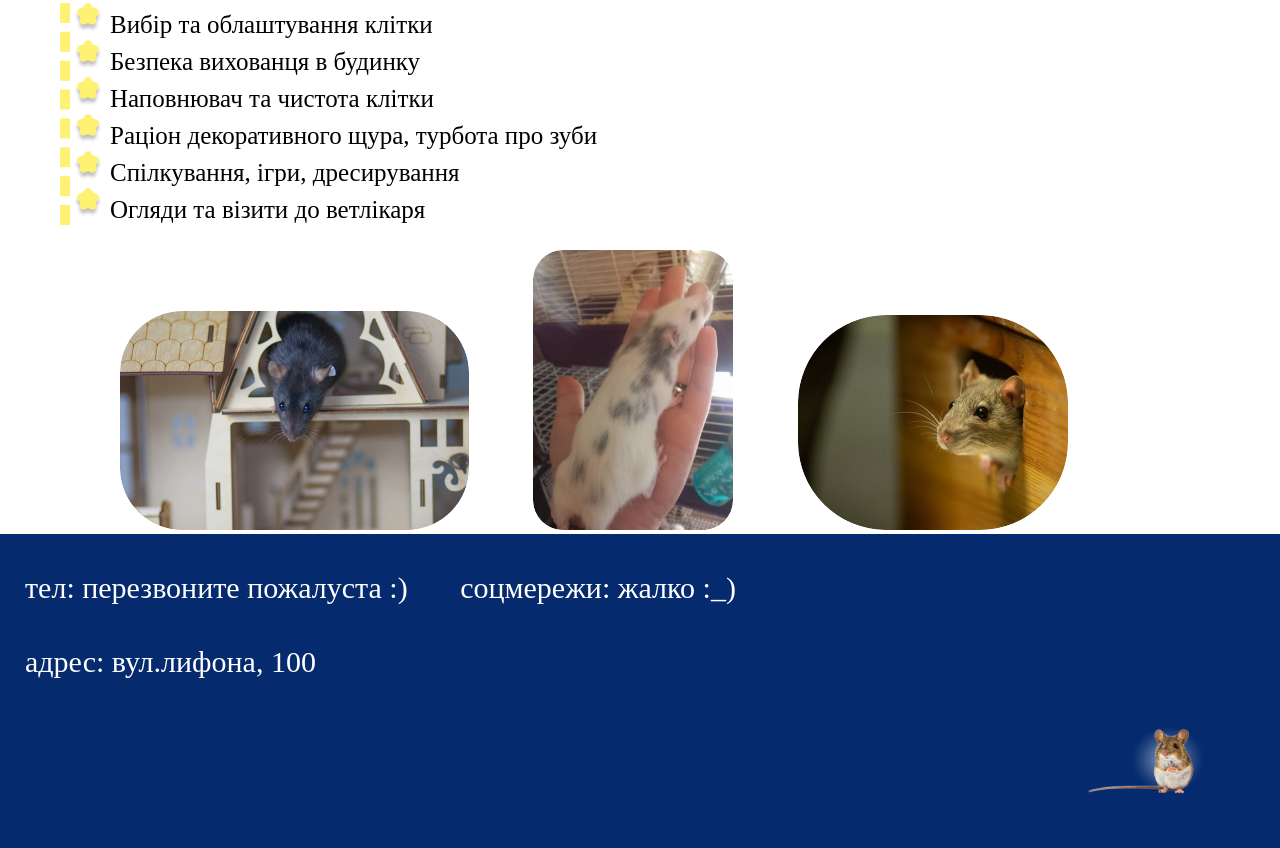
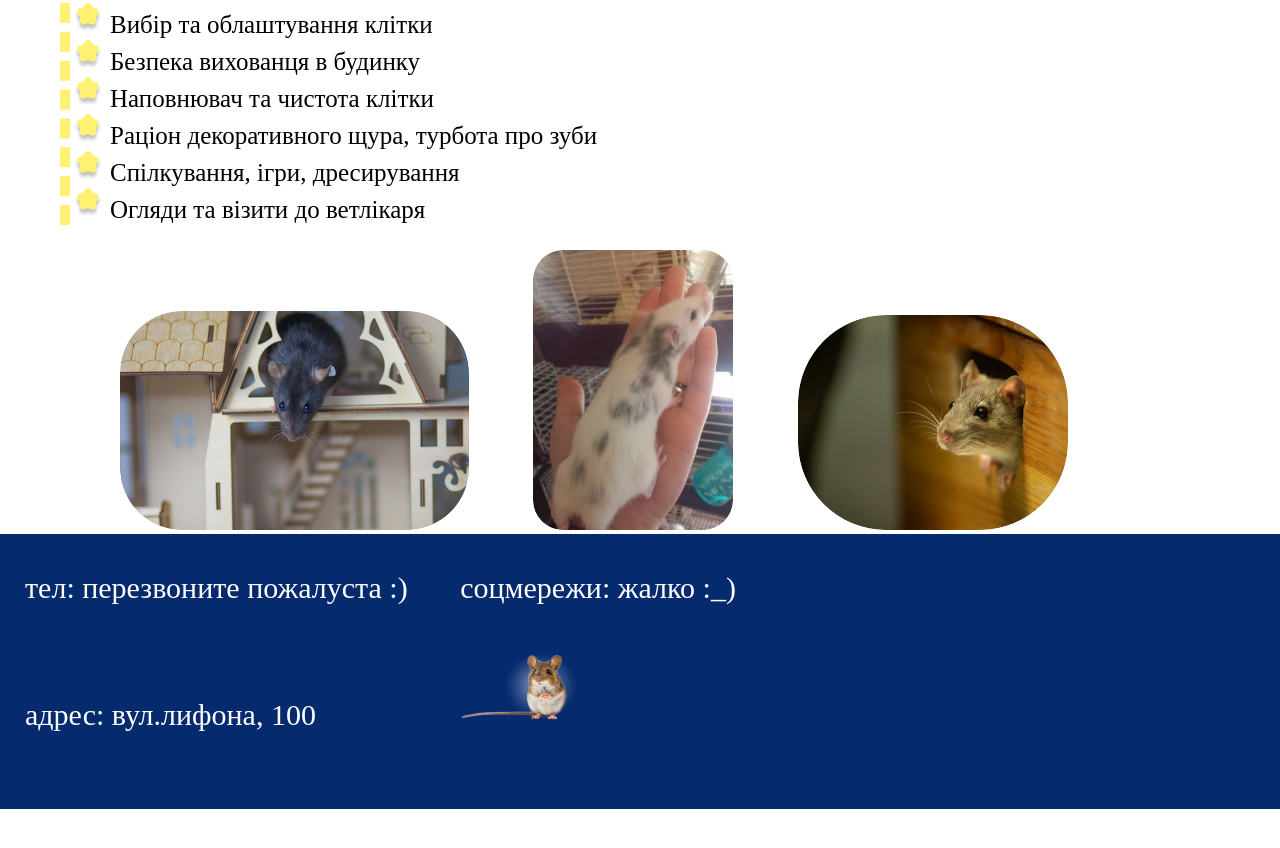
Before and after one commit to LogikaLena1/Rat, a plain HTML site: page index2.html in a window 1280 px wide. Shown: the part 1227-2075 px from the top of the page. After the commit the page ends 2036 px from the top, so only its background shows below. Drawn offline with Linux system fonts and the light colour scheme.

Commit message:
Update index2.html

```diff
--- a/index2.html
+++ b/index2.html
@@ -46,7 +46,7 @@
                        </main>
 <footer>
 <p>тел: перезвоните пожалуста :) &nbsp;  &nbsp;  &nbsp; соцмережи: жалко :_)</p>
-<p>адрес: вул.лифона, 100 <p style="text-align:right"> <img class="pic" src="4.png"/> </p>
+<p>адрес: вул.лифона, 100  &nbsp;  &nbsp;  &nbsp;  &nbsp;  &nbsp;  &nbsp;  &nbsp;  &nbsp;  &nbsp;  <img class="pic" src="4.png"/> </p>
  </p>
         </footer>
         </body>
```
